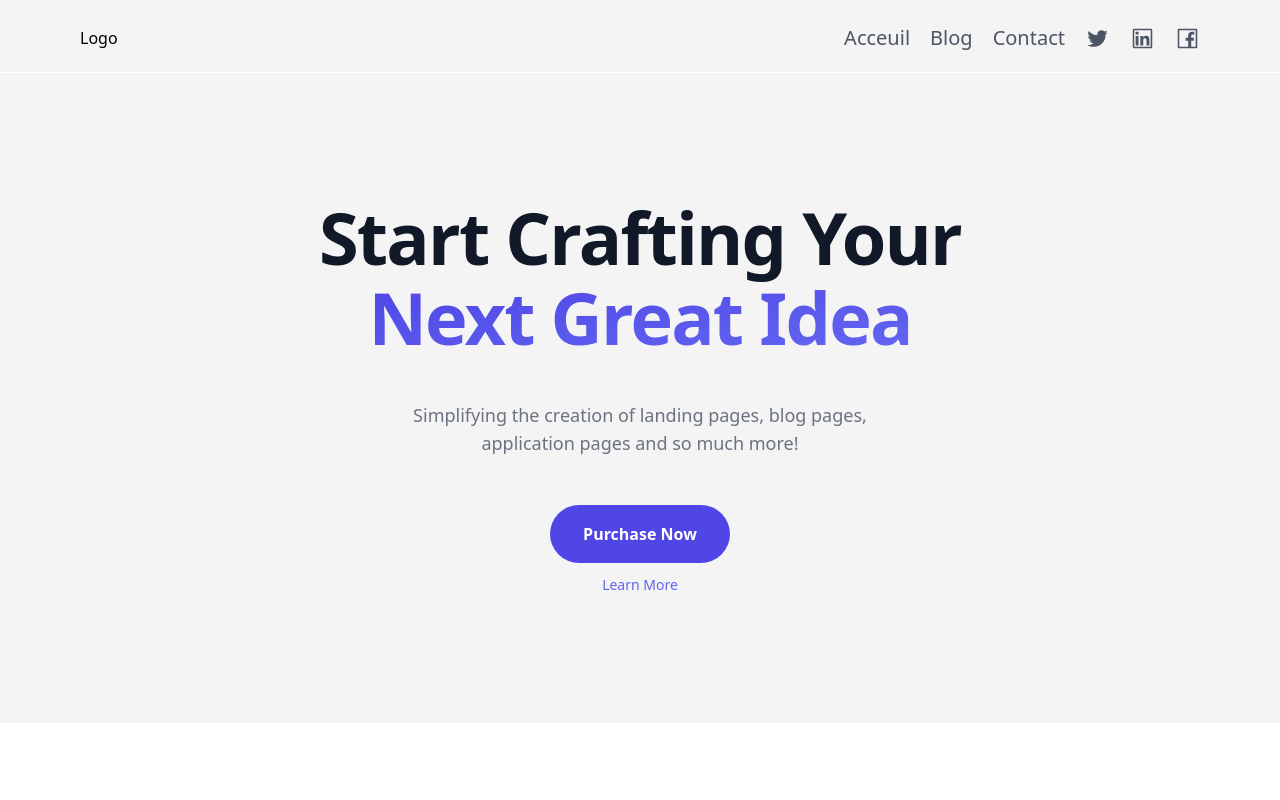
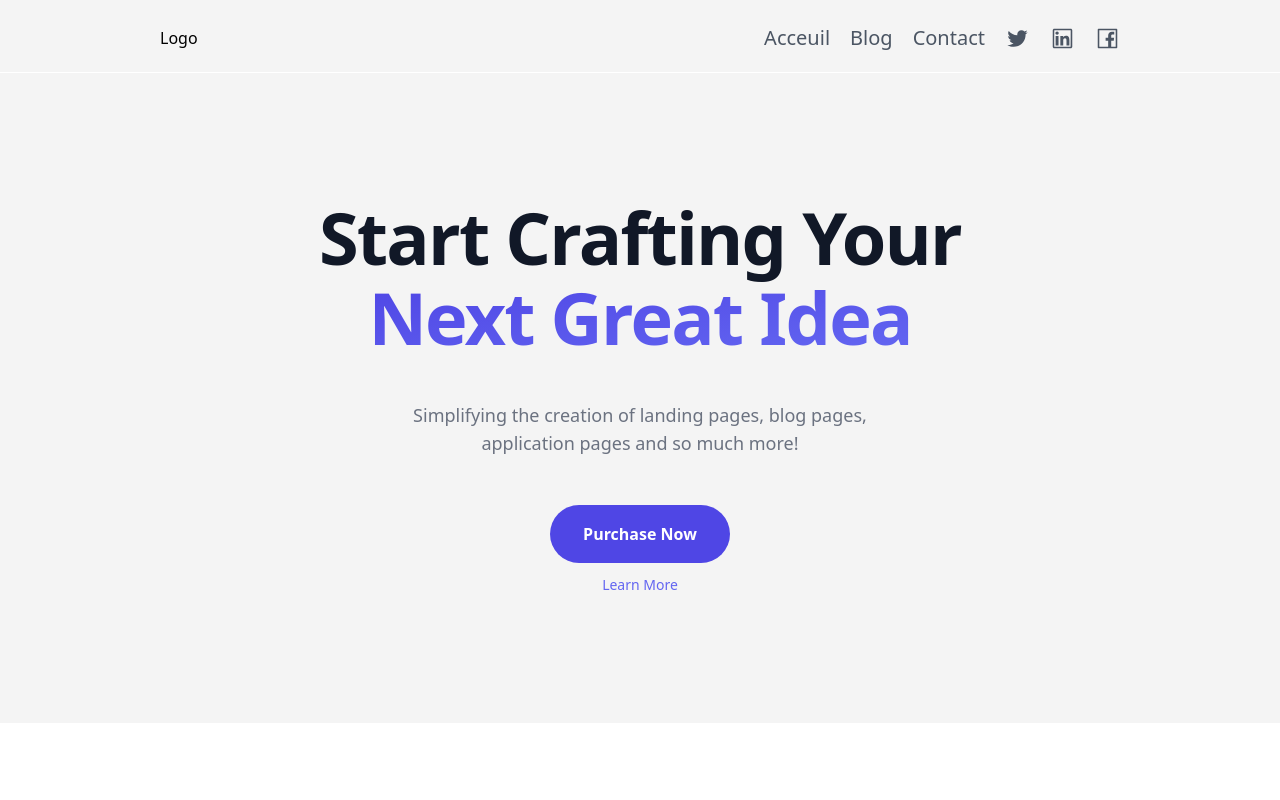
Before and after one commit to tcisse/next-blog, a Next.js app: page / in a window 1280 px wide. Shown: the top 800 px of the page. Built offline with nearby package versions, Linux system fonts and the light colour scheme.

Commit message:
- fix layout in component

```diff
--- a/src/pages/components/ArticleCard.jsx
+++ b/src/pages/components/ArticleCard.jsx
@@ -7,7 +7,7 @@ export default function ArticleCard() {
 
   return (
     <div className="bg-white py-20 md:py-32">
-      <div className="mx-auto max-w-7xl px-6 lg:px-8">
+      <div className="mx-auto max-w-7xl px-6 md:px-8">
         <div className="mx-auto max-w-2xl text-center">
           <h2 className="text-3xl font-bold tracking-tight text-gray-900 sm:text-4xl">
             Latest Article
--- a/src/pages/components/Navbar.jsx
+++ b/src/pages/components/Navbar.jsx
@@ -8,7 +8,7 @@ import {
 } from "react-icons/ai";
 export default function Navbar() {
   return (
-    <div className="flex md:flex-row flex-col justify-between w-full px-20 items-center pt-6 bg-[#f4f4f4] pb-5">
+    <div className="flex md:flex-row flex-col justify-between w-full md:px-40 items-center pt-6 bg-[#f4f4f4] pb-5">
       <div className="text-md">Logo</div>
       <div className="flex gap-5 text-gray-600 md:mt-0 mt-5">
         <div className="space-x-5 text-xl">
--- a/src/pages/components/Newsletter.jsx
+++ b/src/pages/components/Newsletter.jsx
@@ -3,7 +3,7 @@ import React from "react";
 export default function Newsletter() {
   return (
     <div class="bg-white py-16 sm:py-24">
-      <div class="mx-auto max-w-7xl sm:px-6 lg:px-8">
+      <div class="mx-auto max-w-7xl px-6 md:px-8">
         <div class="relative isolate flex flex-col gap-10 overflow-hidden bg-gray-900 px-6 py-24 shadow-2xl sm:rounded-3xl sm:px-24 xl:flex-row xl:items-center xl:py-32">
           <h2 class="max-w-2xl text-3xl font-bold tracking-tight text-white sm:text-4xl xl:max-w-none xl:flex-auto">
             Get notified when we’re launching.
```
